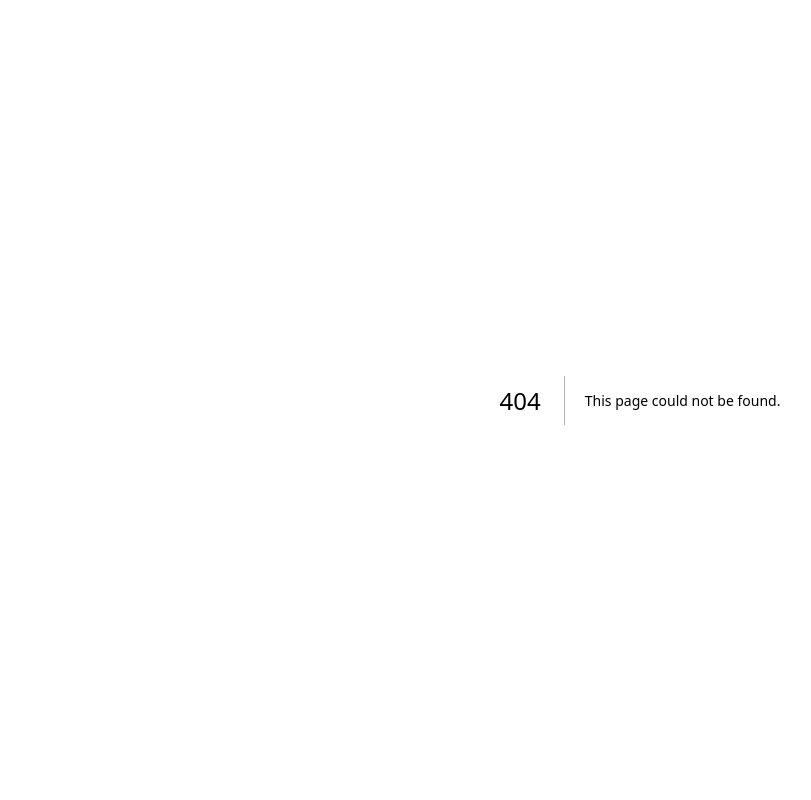
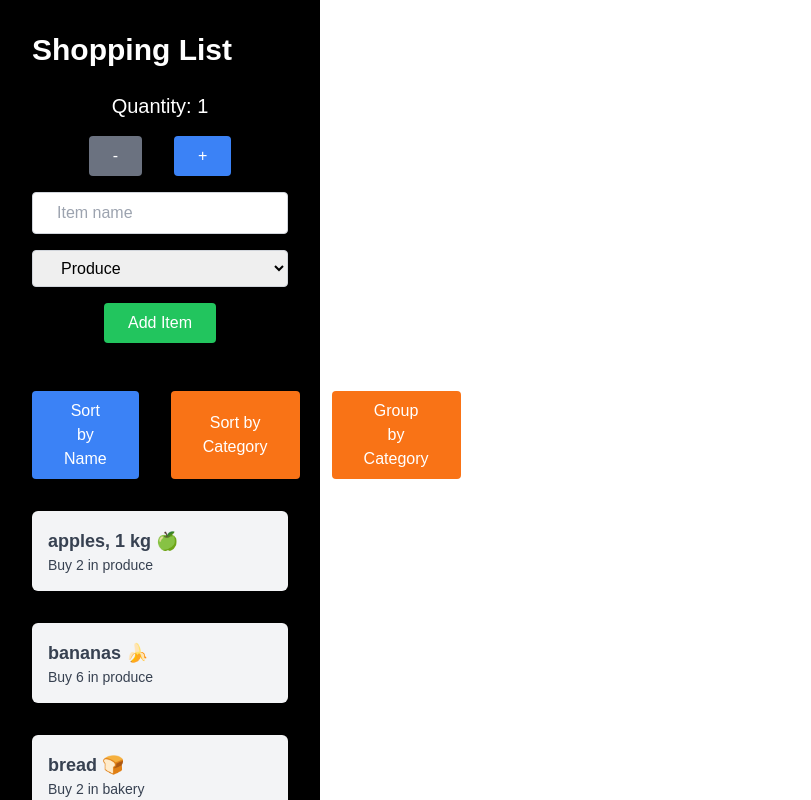
Before and after one commit to gameovercheeseburger/cprg306-assignments, a Next.js app: page /week-8 in a window 1280 px wide. Before the commit this address had no page. Shown: the top 800 px of the page, without its empty margins (0-811 px from the left). Built offline with nearby package versions, Linux system fonts and the light colour scheme.

Commit message:
Signed-off-by: Patrik S <patrikjurgen.santiago@edu.sait.ca>

```diff
--- /dev/null
+++ b/app/week-8/item-list.js
@@ -0,0 +1,88 @@
+'use client';
+
+import React, { useState } from 'react';
+import Item from './item';
+
+const ItemList = ({ items }) => {
+  const [sortBy, setSortBy] = useState('name');
+  const [isGrouped, setIsGrouped] = useState(false);
+
+  const sortedItems = [...items].sort((a, b) => {
+    if (sortBy === 'name') {
+      return a.name.localeCompare(b.name);
+    } else if (sortBy === 'category') {
+      return a.category.localeCompare(b.category);
+    }
+    return 0;
+  });
+
+  const groupedItems = sortedItems.reduce((acc, item) => {
+    if (!acc[item.category]) {
+      acc[item.category] = [];
+    }
+    acc[item.category].push(item);
+    return acc;
+  }, {});
+
+  return (
+    <div>
+      <div className="flex space-x-8 mb-8">
+        <button
+          onClick={() => {
+            setIsGrouped(false);
+            setSortBy('name');
+          }}
+          className={`px-8 py-2 rounded ${sortBy === 'name' && !isGrouped ? 'bg-blue-500 text-white' : 'bg-orange-500 text-white'}`}
+        >
+          Sort by Name
+        </button>
+        <button
+          onClick={() => {
+            setIsGrouped(false);
+            setSortBy('category');
+          }}
+          className={`px-8 py-2 rounded ${sortBy === 'category' && !isGrouped ? 'bg-blue-500 text-white' : 'bg-orange-500 text-white'}`}
+        >
+          Sort by Category
+        </button>
+        <button
+          onClick={() => setIsGrouped(true)}
+          className={`px-8 py-2 rounded ${isGrouped ? 'bg-blue-500 text-white' : 'bg-orange-500 text-white'}`}
+        >
+          Group by Category
+        </button>
+      </div>
+
+      {!isGrouped ? (
+        <ul className="space-y-8">
+          {sortedItems.map(item => (
+            <Item
+              key={item.id}
+              name={item.name}
+              quantity={item.quantity}
+              category={item.category}
+            />
+          ))}
+        </ul>
+      ) : (
+        Object.keys(groupedItems).map(category => (
+          <div key={category}>
+            <h2 className="text-lg font-bold capitalize my-4">{category}</h2>
+            <ul className="space-y-2">
+              {groupedItems[category].map(item => (
+                <Item
+                  key={item.id}
+                  name={item.name}
+                  quantity={item.quantity}
+                  category={item.category}
+                />
+              ))}
+            </ul>
+          </div>
+        ))
+      )}
+    </div>
+  );
+};
+
+export default ItemList;
--- /dev/null
+++ b/app/week-8/item.js
@@ -0,0 +1,12 @@
+import React from 'react';
+
+const Item = ({ name, quantity, category }) => {
+  return (
+    <li className="p-4 bg-gray-100 rounded-md shadow-md my-2">
+      <span className="block text-lg font-semibold text-gray-700">{name}</span>
+      <span className="block text-sm text-gray-700">Buy {quantity} in {category}</span>
+    </li>
+  );
+};
+
+export default Item;
--- /dev/null
+++ b/app/week-8/items.json
@@ -0,0 +1,110 @@
+[
+  {
+    "id": "1h2GJKH12gkHG31h1H",
+    "name": "milk, 4 L 🥛",
+    "quantity": 1,
+    "category": "dairy"
+  },
+  {
+    "id": "2KJH3k2j3H1k2J3K1H",
+    "name": "bread 🍞",
+    "quantity": 2,
+    "category": "bakery"
+  },
+  {
+    "id": "3h2KJH3k2j3H1k2J3",
+    "name": "eggs, dozen 🥚",
+    "quantity": 2,
+    "category": "dairy"
+  },
+  {
+    "id": "4k2J3K1H2GJKH12gk",
+    "name": "bananas 🍌",
+    "quantity": 6,
+    "category": "produce"
+  },
+  {
+    "id": "5H1h1H2KJH3k2j3H",
+    "name": "broccoli 🥦",
+    "quantity": 3,
+    "category": "produce"
+  },
+  {
+    "id": "6H1k2J3K1H2GJKH1",
+    "name": "chicken breasts, 1 kg 🍗",
+    "quantity": 1,
+    "category": "meat"
+  },
+  {
+    "id": "7gkHG31h1H2KJH3k",
+    "name": "pasta sauce 🍝",
+    "quantity": 3,
+    "category": "canned goods"
+  },
+  {
+    "id": "8j3H1k2J3K1H2GJK",
+    "name": "spaghetti, 454 g 🍝",
+    "quantity": 2,
+    "category": "dry goods"
+  },
+  {
+    "id": "9H12gkHG31h1H2KJ",
+    "name": "toilet paper, 12 pack 🧻",
+    "quantity": 1,
+    "category": "household"
+  },
+  {
+    "id": "10H3k2j3H1k2J3K1",
+    "name": "paper towels, 6 pack",
+    "quantity": 1,
+    "category": "household"
+  },
+  {
+    "id": "11k2J3K1H2GJKH12",
+    "name": "dish soap 🍽️",
+    "quantity": 1,
+    "category": "household"
+  },
+  {
+    "id": "12GJKH12gkHG31h1",
+    "name": "hand soap 🧼",
+    "quantity": 4,
+    "category": "household"
+  },
+  {
+    "id": "13H1k2GJKH3K2J3H1",
+    "name": "apples, 1 kg 🍏",
+    "quantity": 2,
+    "category": "produce"
+  },
+  {
+    "id": "14KJH2gkH1H2J3K1H",
+    "name": "orange juice, 1 L 🥤",
+    "quantity": 1,
+    "category": "beverages"
+  },
+  {
+    "id": "15gk2J3K1H2GJKH12",
+    "name": "cheese, block 500 g 🧀",
+    "quantity": 1,
+    "category": "dairy"
+  },
+  {
+    "id": "16H1k2J3GJKH2H1H",
+    "name": "yogurt, 500 g 🍦",
+    "quantity": 2,
+    "category": "dairy"
+  },
+  {
+    "id": "17gkH2J3K1H2GJKH12",
+    "name": "cereal, 500 g 🥣",
+    "quantity": 1,
+    "category": "dry goods"
+  },
+  {
+    "id": "18k2J3GJKH2H1H",
+    "name": "potatoes, 1 kg 🥔",
+    "quantity": 3,
+    "category": "produce"
+  }
+]
--- /dev/null
+++ b/app/week-8/new-item.js
@@ -0,0 +1,86 @@
+'use client';
+
+import { useState } from 'react';
+import { v4 as uuidv4 } from 'uuid';
+
+export default function NewItem({ onAddItem }) {
+  const [quantity, setQuantity] = useState(1);
+  const [name, setName] = useState('');
+  const [category, setCategory] = useState('Produce');
+
+  const increment = () => {
+    setQuantity((prevQuantity) => Math.min(prevQuantity + 1, 20));
+  };
+
+  const decrement = () => {
+    setQuantity((prevQuantity) => Math.max(prevQuantity - 1, 1));
+  };
+
+  const handleSubmit = (e) => {
+    e.preventDefault();
+    if (name && category) {
+      onAddItem({
+        id: uuidv4(),
+        name,
+        quantity,
+        category,
+      });
+      setName('');
+      setQuantity(1);
+      setCategory('Produce');
+    }
+  };
+
+  return (
+    <form onSubmit={handleSubmit} className="flex flex-col items-center space-y-4">
+      <div className="text-xl font-medium">Quantity: {quantity}</div>
+      <div className="flex space-x-8">
+        <button
+          onClick={decrement}
+          disabled={quantity === 1}
+          className="px-6 py-2 bg-gray-300 rounded disabled:bg-gray-500"
+        >
+          -
+        </button>
+        <button
+          onClick={increment}
+          disabled={quantity === 20}
+          className="px-6 py-2 bg-blue-500 text-white rounded disabled:bg-blue-300"
+        >
+          +
+        </button>
+      </div>
+      <input
+        type="text"
+        placeholder="Item name"
+        value={name}
+        onChange={(e) => setName(e.target.value)}
+        className="px-6 py-2 border border-gray-300 rounded w-full text-black"
+      />
+      <select
+        value={category}
+        onChange={(e) => setCategory(e.target.value)}
+        className="px-6 py-2 border border-gray-300 rounded w-full text-black"
+      >
+        <option value="Produce">Produce</option>
+        <option value="Dairy">Dairy</option>
+        <option value="Bakery">Bakery</option>
+        <option value="Meat">Meat</option>
+        <option value="Frozen Food">Frozen Food</option>
+        <option value="Dry Goods">Dry Goods</option>
+        <option value="Beverage">Beverage</option>
+        <option value="Snacks">Snacks</option>
+        <option value="Household">Household</option>
+        <option value="Others">Others</option>
+      </select>
+      <button
+        type="submit"
+        className="px-6 py-2 bg-green-500 text-white rounded mb-4"
+      >
+        Add Item
+      </button>
+      {}
+      <div className="h-8" /> {}
+    </form>
+  );
+}
--- /dev/null
+++ b/app/week-8/page.js
@@ -0,0 +1,24 @@
+'use client';
+
+import React, { useState } from 'react';
+import ItemList from './item-list';
+import NewItem from './new-item';
+import itemsData from './items.json';
+
+const Page = () => {
+  const [items, setItems] = useState(itemsData);
+
+  const handleAddItem = (newItem) => {
+    setItems((prevItems) => [...prevItems, newItem]);
+  };
+
+  return (
+    <main className="p-8 bg-black text-white w-1/4 min-h-screen">
+      <h1 className="text-3xl font-bold mb-6">Shopping List</h1>
+      <NewItem onAddItem={handleAddItem} />
+      <ItemList items={items} />
+    </main>
+  );
+};
+
+export default Page;
```
